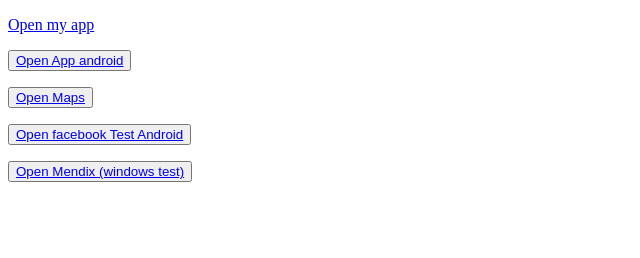
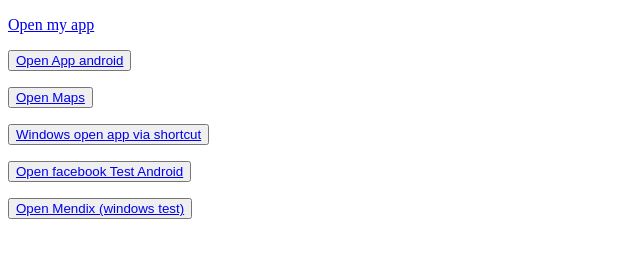
Before and after one commit to FemkeVanHattum/Fluvius-test-URL, a plain HTML site: page index.html in a window 1280 px wide. Shown: the whole page, without its empty margins (0-640 px from the left). Drawn offline with Linux system fonts and the light colour scheme.

Commit message:
Added link via shortcut

```diff
--- a/index.html
+++ b/index.html
@@ -17,6 +17,11 @@
 		</button>
 		<p>
 			<button>
+				<a href="Fluvius WFM.lnk">Windows open app via shortcut </a>
+			</button>
+		</p>
+		<p>
+			<button>
 				<a href="fb://">Open facebook Test Android</a>
 			</button>
 		</p>
```
